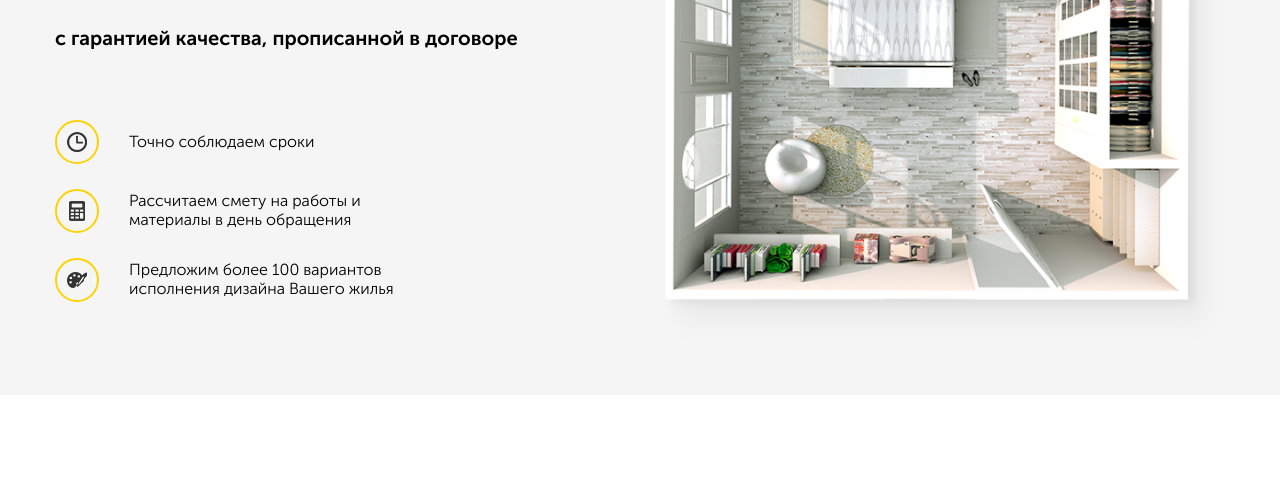
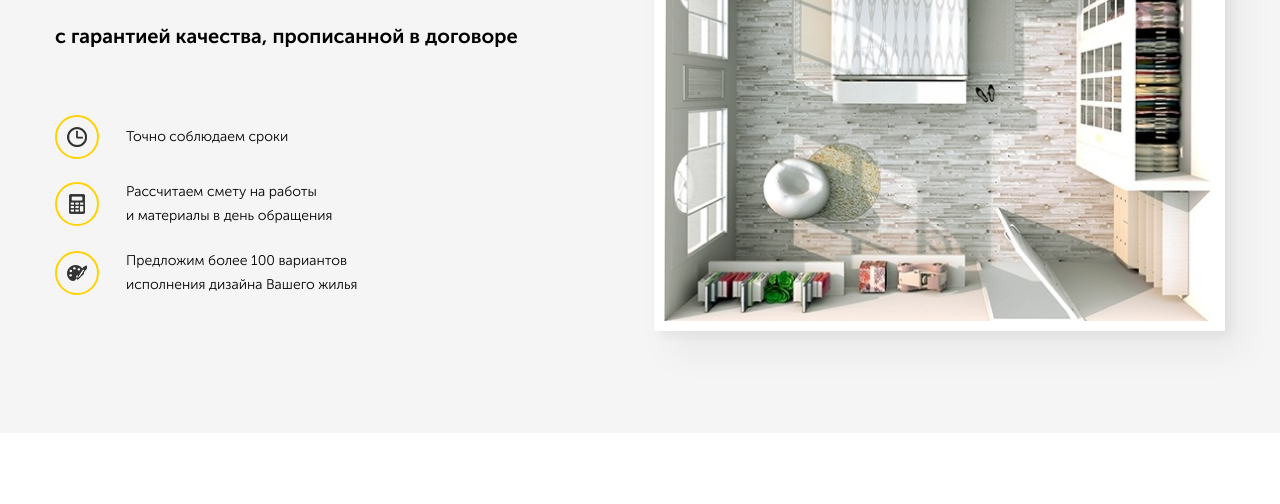
Before and after one commit to Supermintal/webstart, a plain HTML site: page index.html in a window 1280 px wide. Shown: the part 296-800 px from the top of the page. Drawn offline with Linux system fonts and the light colour scheme.

Commit message:
Проверка пиксель чекерм и подключение шрифтов

```diff
--- a/index.html
+++ b/index.html
@@ -46,7 +46,7 @@
 								<div class="hero-list__image">
 									<img src="img/hero/calculator.png">
 								</div>
-								<span class="hero-list__text">Рассчитаем смету на работы и материалы в день обращения</span>
+								<span class="hero-list__text">Рассчитаем смету на работы <br>и материалы в день обращения</span>
 							</li>
 							<li class="hero-list__item">
 								<div class="hero-list__image">
@@ -57,7 +57,7 @@
 						</ul>
 					</div>
 					<div class="hero-image">
-						<img src="img/hero/hero-image.png">
+						<img src="img/hero/hero-image.jpg">
 					</div>
 				</div>
 			</div>
--- /dev/null
+++ b/sass/_fonts.scss
@@ -0,0 +1,26 @@
+@font-face {
+	font-family: 'Museo Sans Cyrl 700';
+	src: url('../fonts/MuseoSansCyrl/MuseoSansCyrl-700.eot');
+	src: local('MuseoSansCyrl-700'),
+		url('../fonts/MuseoSansCyrl/MuseoSansCyrl-700.eot?#iefix') format('embedded-opentype'),
+		url('../fonts/MuseoSansCyrl/MuseoSansCyrl-700.woff') format('woff');
+	font-weight: normal;
+	font-style: normal;
+}
+
+@font-face {
+	font-family: 'Museo Sans Cyrl 300';
+	src: url('../fonts/MuseoSansCyrl/MuseoSansCyrl-300.eot');
+	src: local('MuseoSansCyrl-300'),
+		url('../fonts/MuseoSansCyrl/MuseoSansCyrl-300.eot?#iefix') format('embedded-opentype'),
+		url('../fonts/MuseoSansCyrl/MuseoSansCyrl-300.woff') format('woff');
+	font-weight: normal;
+	font-style: normal;
+}
+
+@mixin  reg {
+	font-family: 'Museo Sans Cyrl 300';
+}
+@mixin bold {
+	font-family: 'Museo Sans Cyrl 700';
+}
--- a/sass/blocks/_interface.sass
+++ b/sass/_interface.sass
@@ -1,5 +1,6 @@
 body
 	+reg
+	font-weight: 400
 img
 	max-width: 100%
 .container
--- a/sass/blocks/_fonts.scss
+++ /dev/null
@@ -1,28 +0,0 @@
-@font-face {
-	font-family: 'Museo Sans Cyrl 700';
-	src: url('/fonts/MuseoSansCyrl/MuseoSansCyrl-700.eot');
-	src: local('MuseoSansCyrl-700'),
-		url('/fonts/MuseoSansCyrl/') format('embedded-opentype'),
-		url('/fonts/MuseoSansCyrl/MuseoSansCyrl-700.woff') format('woff');
-	font-weight: normal;
-	font-style: normal;
-}
-
-@font-face {
-	font-family: 'Museo Sans Cyrl 300';
-	src: url('/fonts/MuseoSansCyrl/MuseoSansCyrl-300.eot');
-	src: local('MuseoSansCyrl-300'),
-		url('MuseoSansCyrl-300.eot?#iefix') format('embedded-opentype'),
-		url('/fonts/MuseoSansCyrl/MuseoSansCyrl-300.woff') format('woff');
-	font-weight: 300;
-	font-style: normal;
-}
-
-@mixin  reg {
-	font-family: 'Museo Sans Cyrl 300';
-	font-weight: 300;
-}
-@mixin bold {
-	font-family: 'Museo Sans Cyrl 700';
-	font-weight: 300;
-}
--- a/sass/blocks/_hero.sass
+++ b/sass/blocks/_hero.sass
@@ -4,25 +4,24 @@
 	&-block
 		display: flex
 	&-text
-		flex-basis: 45%
-		padding-right: 120px
+		flex-basis: 50%
 		&__title
 			font-size: 41px
 			line-height: 55px
-			margin-bottom: 40px
 			+bold
+			margin-bottom: 38px
 		&__subtitle
 			font-size: 20px
-			font-weight: 500
+			padding-right: 5px
 			+bold
 	&-list
 		margin: 0
 		padding: 0
-		margin-top: 70px
+		margin-top: 67px
 		&__item
 			display: flex
 			align-items: center
-			margin-bottom: 25px
+			margin-bottom: 21px
 		&__image
 			display: flex
 			justify-content: center
@@ -31,9 +30,18 @@
 			height: 40px
 			border: 2px solid $main-color
 			border-radius: 50%
-			margin-right: 30px
+			margin-right: 27px
 		&__text
 			max-width: 300px
+			line-height: 24px
+			font-size: 14px
+	&-image
+		display: flex
+		padding: 10px
+		margin-bottom: 52px
+		margin-left: 20px
+		background-color: white
+		box-shadow: 6px 5px 10px rgba(0, 0, 0, 0.05), 16px 22px 35px rgba(0, 0, 0, 0.05)
 @media (max-width: 1200px)
 	.hero
 		&-block
--- a/sass/blocks/_navbar.sass
+++ b/sass/blocks/_navbar.sass
@@ -11,15 +11,16 @@
 	&__address
 		display: flex
 		flex-direction: column
+		font-size: 13px
+		margin-bottom: 8px
 	&__button
 		margin-left: 30px
 		+bold
+		font-size: 13px
 	&__phone
 		color: $text-color
 		font-size: 20px
-		font-weight: 400
 		text-decoration: none
-		margin-top: 10px
 		display: inline-block
 		+bold
 @media (max-width: 768px)
--- a/sass/blocks/style.sass
+++ /dev/null
@@ -1,6 +0,0 @@
-@import 'fonts'
-@import 'colors'
-@import 'interface'
-/* Стили шапки */
-@import 'navbar'
-@import 'hero'
--- /dev/null
+++ b/sass/style.sass
@@ -0,0 +1,5 @@
+@import '_fonts'
+@import '_colors'
+@import '_interface'
+@import 'blocks/_navbar'
+@import 'blocks/_hero'
```
Also changed, not shown: css/style.css, img/hero/hero-image.jpg (added), img/hero/hero-image.png (deleted), sass/_colors.sass (renamed from sass/blocks/_colors.sass), 1 other file.
